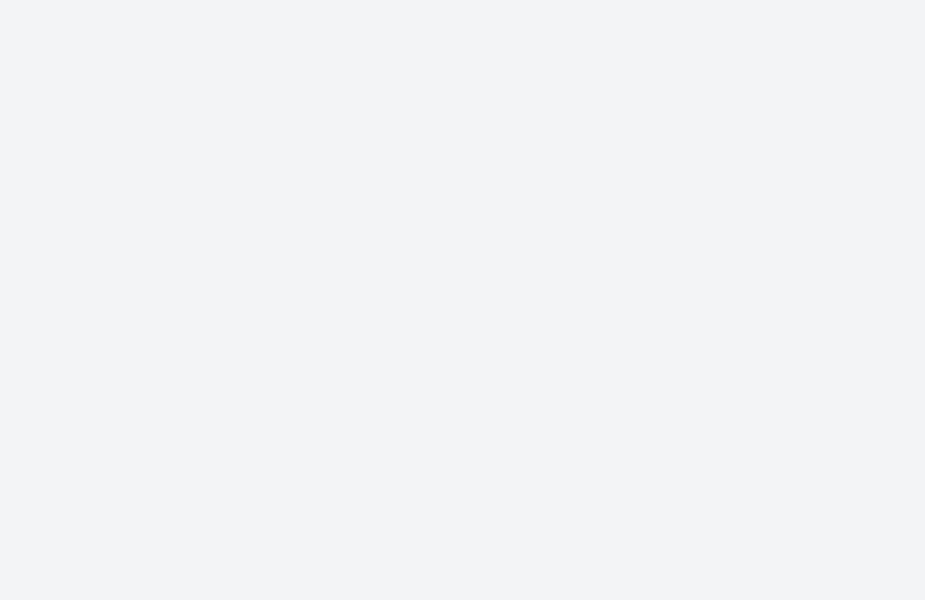
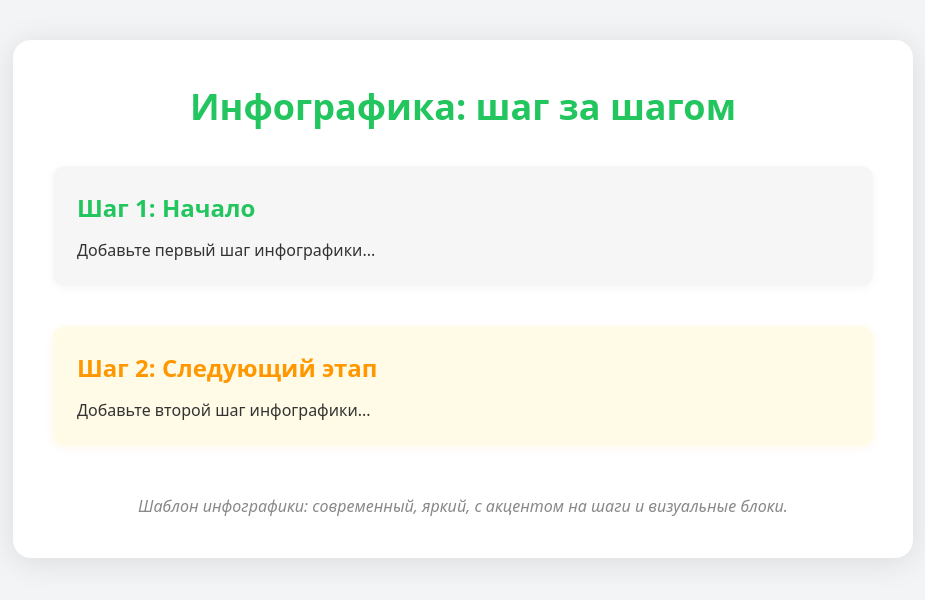
Before and after one commit to js2spine/save2spine.online, a React (Vite) app in the folder frontend/: page /x in a window 1280 px wide. Before the commit this address had no page. Shown: the top 600 px of the page, without its empty margins (177-1102 px from the left). Built offline with nearby package versions, Linux system fonts and the light colour scheme.

Commit message:
add /dev and /x

```diff
--- /dev/null
+++ b/frontend/src/DevPortfolio.jsx
@@ -0,0 +1,55 @@
+import React from 'react';
+
+export default function DevPortfolio() {
+  const projects = [
+    {
+      title: 'Unity Кот-симулятор',
+      desc: 'Погладь кота, пока он не убежит в реальный мир. Встроенный генератор мемов и случайных мурлыканий.',
+      img: 'https://media.giphy.com/media/JIX9t2j0ZTN9S/giphy.gif',
+      link: 'https://unity.com/cat-simulator'
+    },
+    {
+      title: 'Гравитация для чайников',
+      desc: 'Платформер, где гравитация меняется по настроению игрока. Иногда вверх — это вниз, а иногда вообще вбок.',
+      img: 'https://media.giphy.com/media/3o6ZtpxSZbQRRnwCKQ/giphy.gif',
+      link: 'https://unity.com/gravity-fun'
+    },
+    {
+      title: 'Битва багов',
+      desc: 'Мультиплеерная арена, где игроки сражаются за звание самого креативного баг-репортера. Побеждает тот, кто вылетит последним.',
+      img: 'https://media.giphy.com/media/l0MYt5jPR6QX5pnqM/giphy.gif',
+      link: 'https://unity.com/bug-battle'
+    },
+    {
+      title: 'Симулятор кофе-брейка',
+      desc: 'Только ты, Unity и бесконечная чашка кофе. Главная цель — не пролить на клавиатуру!',
+      img: 'https://media.giphy.com/media/13HgwGsXF0aiGY/giphy.gif',
+      link: 'https://unity.com/coffee-break'
+    },
+    {
+      title: 'Пингвин против Unity Editor',
+      desc: 'Пингвин пытается собрать билд, но Editor сопротивляется. Кто победит — холод или баги?',
+      img: 'https://media.giphy.com/media/2wYQbQpU5hI4A/giphy.gif',
+      link: 'https://unity.com/penguin-vs-editor'
+    }
+  ];
+
+  return (
+    <div style={{ maxWidth: 800, margin: '40px auto', background: '#fff', borderRadius: 16, boxShadow: '0 2px 16px rgba(0,0,0,0.08)', padding: 32 }}>
+      <h1 style={{ fontSize: 32, fontWeight: 'bold', marginBottom: 24, color: '#ff9800' }}>Unity Developer Portfolio</h1>
+      <p style={{ fontSize: 18, marginBottom: 16 }}>
+        Здесь — демо-проекты Unity с юмором:
+      </p>
+      <div style={{ display: 'grid', gridTemplateColumns: '1fr 1fr', gap: 32 }}>
+        {projects.map((p, i) => (
+          <div key={i} style={{ background: '#fffbe6', borderRadius: 12, boxShadow: '0 1px 8px rgba(0,0,0,0.04)', padding: 20, display: 'flex', flexDirection: 'column', alignItems: 'center' }}>
+            <img src={p.img} alt={p.title} style={{ width: '100%', maxWidth: 220, borderRadius: 8, marginBottom: 12 }} />
+            <h2 style={{ fontSize: 20, fontWeight: 'bold', color: '#ff9800', marginBottom: 8 }}>{p.title}</h2>
+            <p style={{ fontSize: 15, color: '#333', marginBottom: 8 }}>{p.desc}</p>
+            <a href={p.link} target="_blank" rel="noopener noreferrer" style={{ color: '#ff9800', textDecoration: 'underline', fontWeight: 'bold', fontSize: 15 }}>Подробнее</a>
+          </div>
+        ))}
+      </div>
+    </div>
+  );
+}
--- /dev/null
+++ b/frontend/src/InfographicPage.jsx
@@ -0,0 +1,26 @@
+import React from 'react';
+
+export default function InfographicPage() {
+  return (
+    <div style={{ maxWidth: 900, margin: '40px auto', background: '#fff', borderRadius: 18, boxShadow: '0 4px 32px rgba(0,0,0,0.10)', padding: 40 }}>
+      <h1 style={{ fontSize: 36, fontWeight: 'bold', marginBottom: 32, color: '#22c55e', textAlign: 'center' }}>
+        Инфографика: шаг за шагом
+      </h1>
+      <div style={{ display: 'flex', flexDirection: 'column', gap: 40 }}>
+        {/* Здесь будут шаги инфографики */}
+        <div style={{ background: '#f6f6f6', borderRadius: 12, padding: 24, boxShadow: '0 2px 8px rgba(0,0,0,0.04)' }}>
+          <h2 style={{ fontSize: 24, fontWeight: 'bold', color: '#22c55e', marginBottom: 12 }}>Шаг 1: Начало</h2>
+          <p style={{ fontSize: 16, color: '#333' }}>Добавьте первый шаг инфографики...</p>
+        </div>
+        <div style={{ background: '#fffbe6', borderRadius: 12, padding: 24, boxShadow: '0 2px 8px rgba(255,152,0,0.08)' }}>
+          <h2 style={{ fontSize: 24, fontWeight: 'bold', color: '#ff9800', marginBottom: 12 }}>Шаг 2: Следующий этап</h2>
+          <p style={{ fontSize: 16, color: '#333' }}>Добавьте второй шаг инфографики...</p>
+        </div>
+        {/* Добавляйте новые шаги ниже по мере необходимости */}
+      </div>
+      <div style={{ marginTop: 48, textAlign: 'center', color: '#888', fontStyle: 'italic' }}>
+        Шаблон инфографики: современный, яркий, с акцентом на шаги и визуальные блоки.
+      </div>
+    </div>
+  );
+}
--- a/frontend/src/main.jsx
+++ b/frontend/src/main.jsx
@@ -4,6 +4,8 @@ import ReactDOM from 'react-dom/client';
 import { BrowserRouter, Routes, Route } from 'react-router-dom';
 import App from './App.jsx';
 import AdminGallery from './AdminGallery.jsx';
+import DevPortfolio from './DevPortfolio.jsx';
+import InfographicPage from './InfographicPage.jsx';
 
 ReactDOM.createRoot(document.getElementById('root')).render(
   <React.StrictMode>
@@ -11,6 +13,8 @@ ReactDOM.createRoot(document.getElementById('root')).render(
       <Routes>
         <Route path="/" element={<App />} />
         <Route path="/editor" element={<AdminGallery />} />
+        <Route path="/dev" element={<DevPortfolio />} />
+        <Route path="/x" element={<InfographicPage />} />
       </Routes>
     </BrowserRouter>
   </React.StrictMode>
```
